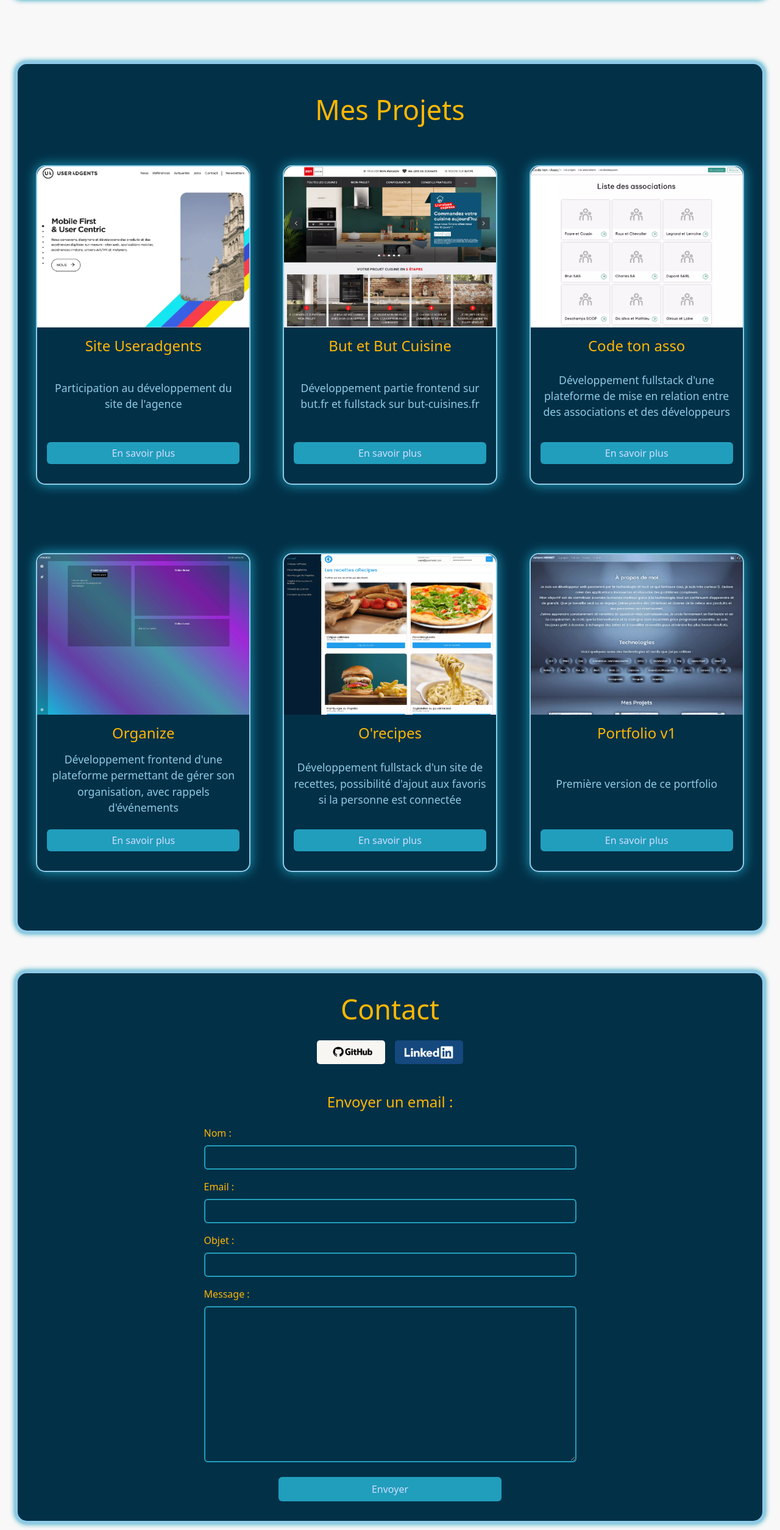
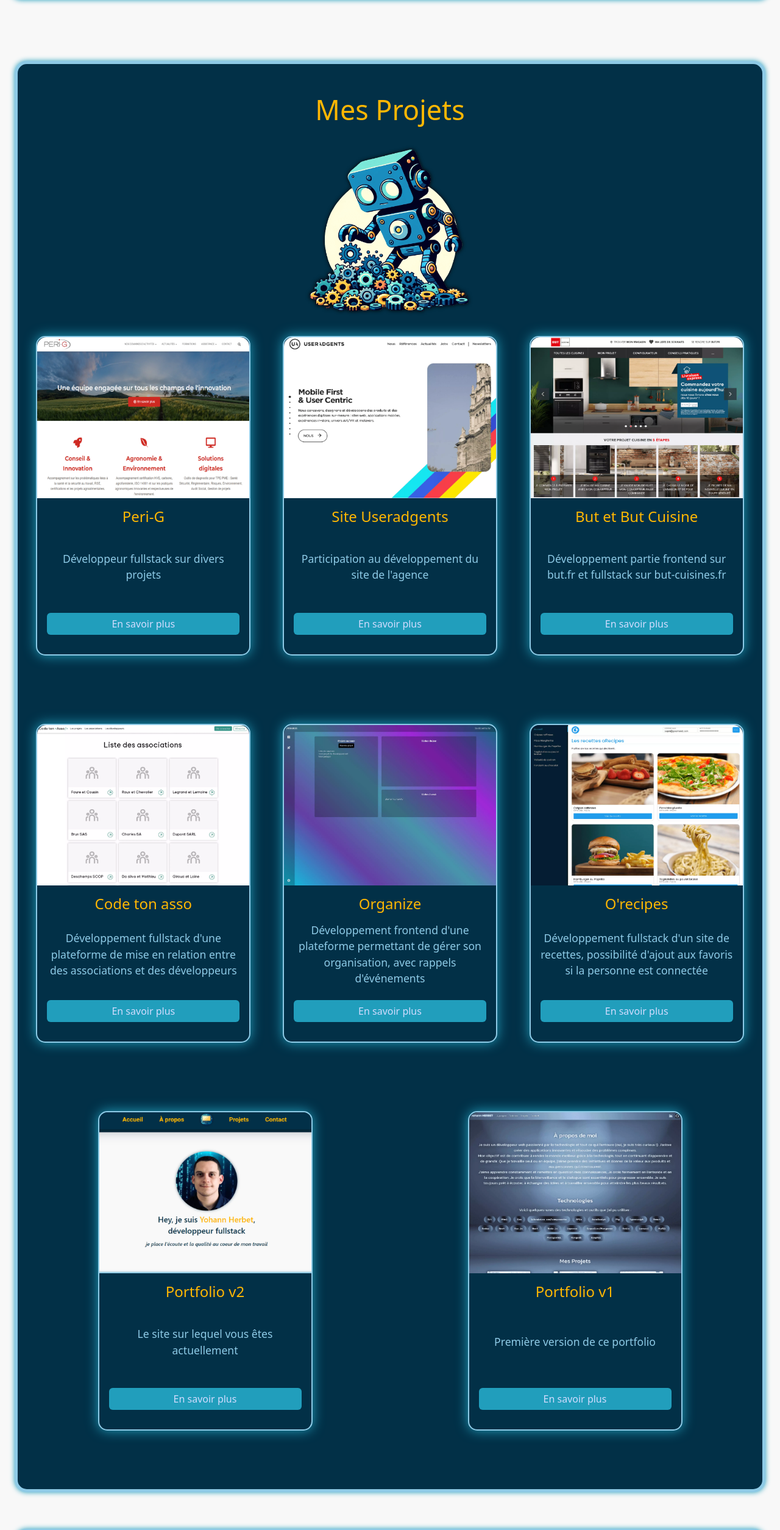
Before and after one commit to YohannHERBET/portfolio-v2, a Gatsby site: page / in a window 1280 px wide. Shown: the part 2220-4729 px from the top of the page at 61% size. Built offline with nearby package versions, Linux system fonts and the light colour scheme; Gatsby itself is replaced by a stand-in of ours.

Commit message:
robot about and mail, add card perig and portfolio v2, seo, margin, style

```diff
--- a/src/components/about.scss
+++ b/src/components/about.scss
@@ -9,7 +9,7 @@
   h3 {
     color: #FFB703;
     text-shadow: 0 0 2px #FFB703;
-    font-size: 2rem;
+    font-size: 2.8rem;
   }
   .img-robot {
     width: 8rem;
@@ -43,9 +43,6 @@
   @media screen and (min-width: 992px) {
     padding: 1rem 1.8rem !important;
 
-    h3 {
-      font-size: 2.8rem;
-    }
     .img-robot {
       width: 15rem;
     }
--- a/src/components/contact.js
+++ b/src/components/contact.js
@@ -19,6 +19,13 @@ const ContactForm = () => {
           imgGithubHorizontal: file(relativePath: { eq: "github-horizontal.png" }) {
             childImageSharp {
               fluid(maxWidth: 500, quality: 50) {
+                ...GatsbyImageSharpFluid_withWebp
+              }
+            }
+          }
+          imgRobotMail: file(relativePath: { eq: "robot-mail.png" }) {
+            childImageSharp {
+              fluid(maxWidth: 500, quality: 90) {
                 ...GatsbyImageSharpFluid_withWebp
               }
             }
@@ -68,7 +75,8 @@ const ContactForm = () => {
             <div className="anchor" id="contact" />
             <Form onSubmit={handleSubmit} className="d-flex align-items-center flex-column w-100">
                 <h1 className="mb-4 text-center">Contact</h1>
-                <div className="d-flex w-75 w-md-50 justify-content-center mb-5">
+                <div className="d-flex flex-column align-items-center">
+                    <div className="d-flex w-75 w-md-50 justify-content-center mb-2">
                         <a className="logo-horizontal" href="https://github.com/YohannHERBET/" target="_blank" rel="noreferrer">
                             <Img fluid={data.imgGithubHorizontal.childImageSharp.fluid} alt="logo de github" />
                         </a>
@@ -77,6 +85,8 @@ const ContactForm = () => {
                             <Img fluid={data.imgLinkedinHorizontal.childImageSharp.fluid} alt="logo de linkedin" />
                         </a>
                     </div>
+                </div>
+                <Img className="mb-3 robot-mail" fluid={data.imgRobotMail.childImageSharp.fluid} alt="robot qui donne le courriel" />
                 <h4 className="mb-4 text-center">Envoyer un email :</h4>
                 <Form.Group controlId="name" as={Col} xs="12" md="8" lg="6" className="mb-3">
                     <Form.Label>Nom :</Form.Label>
--- a/src/components/project.scss
+++ b/src/components/project.scss
@@ -10,6 +10,10 @@ h1 {
   box-shadow: 0 0 9px #219EBC;
   padding: 0 1rem !important;
 
+  .robot-project {
+    width: 14rem;
+    filter: drop-shadow(0px 0px 3px black);
+  }
   h1 {
     font-size: 2.8rem;
   }
@@ -17,6 +21,10 @@ h1 {
 @media screen and (min-width: 992px) {
   .container-project {
     margin: 0 2rem 0 2rem;
+
+    .robot-project {
+      width: 18rem;
+    }
   }
 }
 @media screen and (min-width: 1430px) {
--- a/src/components/projectSection.js
+++ b/src/components/projectSection.js
@@ -4,6 +4,7 @@ import projets from '../utils/data';
 import './project.scss';
 import React from 'react';
 import { useStaticQuery, graphql } from "gatsby"
+import Img from "gatsby-image"
 
 const ProjectSection = () => {
 
@@ -17,6 +18,13 @@ const ProjectSection = () => {
             }
           }
           portfolio: file(relativePath: { eq: "portfolio.webp" }) {
+            childImageSharp {
+              fluid(maxWidth: 800, quality: 100) {
+                ...GatsbyImageSharpFluid_withWebp
+              }
+            }
+          }
+          portfoliov2: file(relativePath: { eq: "portfoliov2.webp" }) {
             childImageSharp {
               fluid(maxWidth: 800, quality: 100) {
                 ...GatsbyImageSharpFluid_withWebp
@@ -51,13 +59,34 @@ const ProjectSection = () => {
               }
             }
           }
+          robotEcrous: file(relativePath: { eq: "robot-ecrous.png" }) {
+            childImageSharp {
+              fluid(maxWidth: 800, quality: 100) {
+                ...GatsbyImageSharpFluid_withWebp
+              }
+            }
+          }
+          robotEcrou: file(relativePath: { eq: "robot-ecrou.png" }) {
+            childImageSharp {
+              fluid(maxWidth: 500, quality: 100) {
+                ...GatsbyImageSharpFluid_withWebp
+              }
+            }
+          }
+          perig: file(relativePath: { eq: "perig.webp" }) {
+            childImageSharp {
+              fluid(maxWidth: 800, quality: 100) {
+                ...GatsbyImageSharpFluid_withWebp
+              }
+            }
+          }
         }
     `)
 
     const projectWithImg = projets.map((projet) => {
         return {
             ...projet,
-            image: data[projet.id].childImageSharp.fluid,
+            image: data[projet.img].childImageSharp.fluid,
         }
     })
 
@@ -65,7 +94,10 @@ const ProjectSection = () => {
         <>
             <div className="anchor" id="projets" />
             <div style={{ marginTop: '100px' }} className="mx-4 container-project">
-                <h1 className="mb-5 mt-5 text-center">Mes Projets</h1>
+                <div className="d-flex flex-column align-items-center">
+                    <h1 className="mb-4 mt-5 text-center">Mes Projets</h1>
+                    <Img className="mb-3 robot-project" fluid={data.robotEcrou.childImageSharp.fluid} alt="un robot qui cherche un écrou" />
+                </div>
                 <Row>
                     {projectWithImg.map((projet, index) => (
                         <Col key={[index]} className="mb-5 mt-3 d-flex justify-content-center">
--- a/src/pages/404.js
+++ b/src/pages/404.js
@@ -12,6 +12,6 @@ const NotFoundPage = () => (
   </Layout>
 )
 
-export const Head = () => <Seo title="404: Page non trouvée" />
+export const Head = () => <Seo title="404 Page non trouvée" />
 
 export default NotFoundPage
--- a/src/pages/index.js
+++ b/src/pages/index.js
@@ -16,6 +16,6 @@ const IndexPage = () => (
   </Layout>
 )
 
-export const Head = () => <Seo title="portfolio de Yohann HERBET, développeur fullstack" />
+export const Head = () => <Seo title="Page d'accueil" />
 
 export default IndexPage
--- a/src/utils/data.js
+++ b/src/utils/data.js
@@ -1,6 +1,23 @@
 export default [
     {
-        id: 'useradgents',
+        img: 'perig',
+        alt: 'image de la page d\'accueil du site de perig',
+        title: 'Peri-G',
+        description: 'Développeur fullstack sur divers projets',
+        technos: ['PHP', 'Symfony', 'Javascript', 'CSS'],
+        detailedDescription: 'J\'ai mené à bien le développement de multiples applications, en m\'impliquant activement tant dans la conception côté serveur que dans la réalisation d\'interfaces utilisateurs. Par exemple, une application hybride (fonctionnelle hors ligne et en ligne) dédiée à la réalisation d\'audits dans plusieurs domaines tels que la sécurité du travail, la conformité et l\'environnement, différents outils calculettes pour des mesures de produits phytosanitaires, une application permettant d\'évaluer le bilan de responsabilité sociale des entreprises (RSE) sur plusieurs années, intégrant un système de statistiques.',
+        process: '',
+        conceptionChoices: '',
+        challenges: 'Ce parcours m\'a confronté à la nécessité de comprendre en profondeur les besoins spécifiques de chaque métier, ainsi qu\'une compréhension de la forte complexité logicielle.',
+        github: {
+            href: '',
+            hrefFront: '',
+            hrefBack: '',
+        },
+        site: '',
+    },
+    {
+        img: 'useradgents',
         alt: 'image de la page d\'accueil du site de UserAdgents',
         title: 'Site Useradgents',
         description: 'Participation au développement du site de l\'agence',
@@ -17,14 +34,14 @@ export default [
         site: 'https://www.useradgents.com',
     },
     {
-        id: 'but',
+        img: 'but',
         alt: 'image de la page d\'accueil du site de But Cuisines',
         title: 'But et But Cuisine',
         description: 'Développement partie frontend sur but.fr et fullstack sur but-cuisines.fr',
         technos: ['Html', 'Css', 'Javascript'],
         detailedDescription: 'J\'ai pu notamment participer au développement de la partie mobile sur but.fr et le site responsive but-cuisines.fr pendant 1 an environ, ce fut une superbe expérience. J\'ai pu proposer une vraie partie conseil et mettre en place les demandes client d\'un point de vue technique.',
         process: 'Ces projets ont été réalisés dans une dynamique agile, afin de répondre au plus vite à la demande client et coller au maximum aux diverses attentes qui sont donc toujours réévaluées au besoin.',
-        challenges: 'Ce fut une expérience très enrichissante car But fut mon premier client en tant que développeur. Cela m\'a permis de concrétiser de nombreuses idées, en particulier en ce qui concerne les process et la communication dans le métier.',
+        challenges: 'Ce fut une expérience très enrichissante car But fut mon premier client en tant que développeur. Cela m\'a permis de concrétiser de nombreuses imgées, en particulier en ce qui concerne les process et la communication dans le métier.',
         github: {
             href: '',
             hrefFront: '',
@@ -34,12 +51,12 @@ export default [
         but: 'https://www.but.fr',
     },
     {
-        id: 'codetonasso',
+        img: 'codetonasso',
         alt: 'image de la liste des associations de l\'application Code ton asso',
         title: 'Code ton asso',
         description: 'Développement fullstack d\'une plateforme de mise en relation entre des associations et des développeurs',
         technos: ['React', 'Style-Component', 'Node.js', 'Express', 'Sequelize'],
-        detailedDescription: 'Plateforme de mise en relation entre associations et développeurs, l\'objectif est que les associations puissent partager leur besoin de création de sites/applications et demander de l\'aide auprès de développeurs bénévoles, qui eux, pourraient être à la recherche d’une première expérience, de participer à un projet de groupe, ou encore, de tout simplement participer à un projet qui a du sens.',
+        detailedDescription: 'Plateforme de mise en relation entre associations et développeurs, l\'objectif est que les associations puissent partager leur besoin de création de sites/applications et demander de l\'aimge auprès de développeurs bénévoles, qui eux, pourraient être à la recherche d’une première expérience, de participer à un projet de groupe, ou encore, de tout simplement participer à un projet qui a du sens.',
         process: 'Ce projet a été réalisé dans une dynamique agile, par 4 développeurs fullstack puis poursuivi de mon côté. Dans une première phase de préparation (cahier des charges), nous avons travaillé sur la définition de notre MVP, les besoins et objectifs du projet, notre arborescence, architecture mise en place, diagrammes entité-relation/séquence/données/use-case, création de wireframe et maquettes. Sont venus ensuite une phase de conception, puis de débuggage, pour finir sur une présentation de l\'app.',
         conceptionChoices: 'Nous avons utilisé des outils comme github project, google drive et notion. En front, nous sommes directement partis sur la librairie react-components et dans une architecture de composants réutilisables. Nous avons réalisé dans un premier temps ces composants, pour n\'avoir plus qu\'à les utiliser ensuite lors de la conception de nos pages. Pour le back, nous avons opté pour une base de donnée relationnelle et la création d\'une API resfull.',
         challenges: 'Première fois que j\'utilisais la librairie Styled-components, j\'ai pu travailler sur ce projet avec un développeur qui m\'a beaucoup appris sur cette librairie, notamment  quelques astuces dans son fonctionnement. Ce fut aussi l\'occasion de mettre plus en pratique mes connaissances notamment sur l\'ORM Sequelize.',
@@ -51,14 +68,14 @@ export default [
         site: '',
     },
     {
-        id: 'organize',
+        img: 'organize',
         alt: 'image du tableau de bord de l\'application Organize',
         title: 'Organize',
         description: 'Développement frontend d\'une plateforme permettant de gérer son organisation, avec rappels d\'événements',
         technos: ['React', 'Redux', 'Sass'],
         detailedDescription: 'Plateforme permettant d\'organiser son temps, un peu à la manière d\'un Trello. L\'objectif était de proposer une interface personnalisable et épurée, afin de permettre une facilité de prise en main pour tous et pour tout type de projet. Dès l\'écran d\'accueil, l\'utilisateur a la possibilité de voir ses tâches du jour, ses 5 tâches les plus proches à venir et d\'avoir un oeil sur ses projets.',
         process: 'Ce projet a été réalisé en agilité, par 5 développeurs (3 React et 2 Symfony). Dans une première phase de préparation (cahier des charges), nous avons travaillé sur la définition de notre MVP, les besoins et objectifs du projet, notre arborescence, architecture mise en place, définition de la BDD, création de wireframe et maquettes ; Sont venus ensuite une phase de conception, puis de débuggage, pour finir sur une présentation de l\'app.',
-        challenges: 'Ce fut mon premier vrai projet en React (1 mois de travail spécifiquement sur la partie frontend). Cela m\'a permis de mettre en application ce que j\'avais pu apprendre dans ma phase d\'apprentissage sur un projet plus imposant, et par la même occasion de mettre en pratique mes connaissances sur Redux. J\'ai aussi pu appliquer quotidiennement des process, et le travail en équipe dans des conditions similaires à celles d\'une entreprise, ainsi que la mise en place une méthodologie Scrum.',
+        challenges: 'Ce fut mon premier vrai projet en React (1 mois de travail spécifiquement sur la partie frontend). Cela m\'a permis de mettre en application ce que j\'avais pu apprendre dans ma phase d\'apprentissage sur un projet plus imposant, et par la même occasion de mettre en pratique mes connaissances sur Redux. J\'ai aussi pu appliquer quotimgiennement des process, et le travail en équipe dans des conditions similaires à celles d\'une entreprise, ainsi que la mise en place une méthodologie Scrum.',
         github: {
             href: 'https://github.com/YohannHERBET/Organize',
             hrefFront: '',
@@ -67,7 +84,7 @@ export default [
         site: '',
     },
     {
-        id: 'orecipes',
+        img: 'orecipes',
         alt: 'image de la page d\'accueil de l\'application Orecipes',
         title: 'O\'recipes',
         description: 'Développement fullstack d\'un site de recettes, possibilité d\'ajout aux favoris si la personne est connectée',
@@ -84,7 +101,24 @@ export default [
         site: '',
     },
     {
-        id: 'portfolio',
+        img: 'portfoliov2',
+        alt: 'image de la v2 de mon portfolio',
+        title: 'Portfolio v2',
+        description: 'Le site sur lequel vous êtes actuellement',
+        technos: ['JAMstack', 'Gatsby', 'React', 'React-Bootstrap'],
+        detailedDescription: '',
+        process: '',
+        conceptionChoices: 'J\'ai fait le choix d\'une architecture et séparation des composants très simple en vue de la complexité du projet.',
+        challenges: 'Cela a été ma première utilisation de Gatsby et de la JAMstack en général.',
+        github: {
+            href: 'https://github.com/YohannHERBET/portfolio-v2-jamstack',
+            hrefFront: '',
+            hrefBack: '',
+        },
+        site: '',
+    },
+    {
+        img: 'portfolio',
         alt: 'image de la v1 de mon portfolio',
         title: 'Portfolio v1',
         description: 'Première version de ce portfolio',
```
Also changed, not shown: src/components/contact.scss (+8 -0 lines), src/components/general.scss (+7 -3 lines), src/components/header.js (+9 -6 lines), src/images/perig.webp (added), src/images/portfoliov2.webp (added), src/images/robot-ecrou.png (added), src/images/robot-ecrous.png (added), src/images/robot-mail.png (added). Lines whose indentation alone changed are shown as unchanged.
